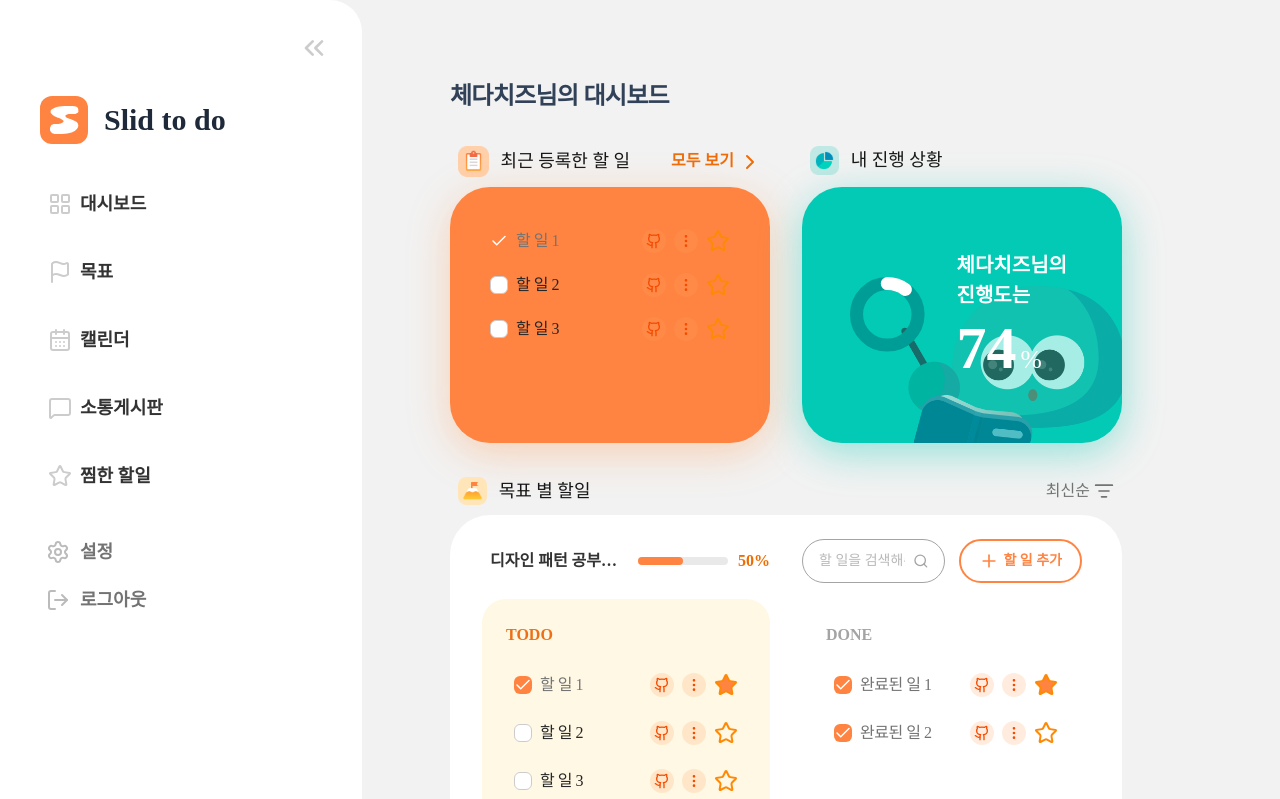
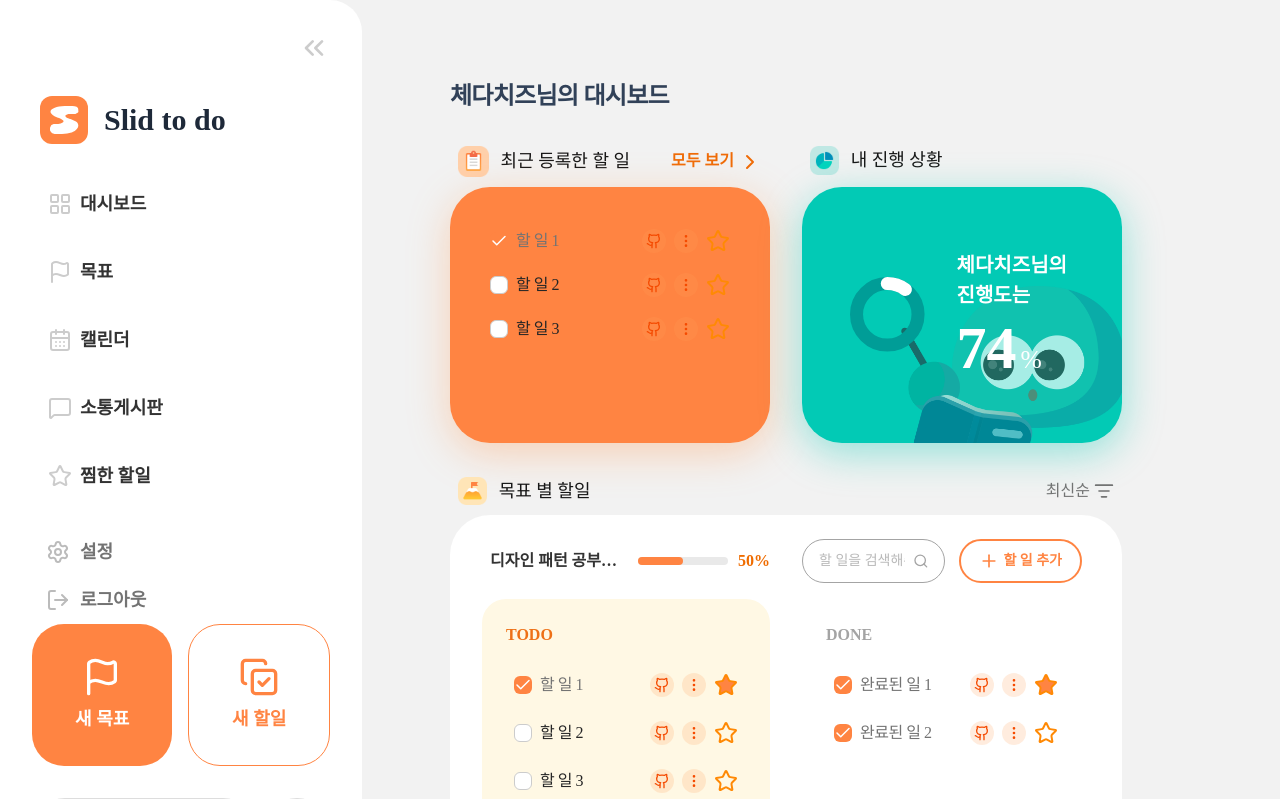
Before and after one commit to slidtodo/frontend, a Next.js app: page /dashboard in a window 1280 px wide. Shown: the top 799 px of the page. Built offline with nearby package versions, Linux system fonts and the light colour scheme.

Commit message:
Sidebar - hscreen 추가

```diff
--- a/src/shared/components/Sidebar/index.tsx
+++ b/src/shared/components/Sidebar/index.tsx
@@ -40,8 +40,9 @@ function SidebarDesktopTablet() {
   const menus = getMenus();
   return (
     <div
-      className={`flex flex-col justify-between rounded-tr-[32px] rounded-br-[32px] bg-white transition-all duration-300 ${isOpen ? 'min-w-[250px] p-4 lg:min-w-[362px] lg:p-8' : 'min-w-[80px] px-6 py-8'} `}
+      className={`rounded-tr-[32px] rounded-br-[32px] bg-white transition-all duration-300 ${isOpen ? 'min-w-[250px] lg:min-w-[362px]' : 'min-w-[80px]'} `}
     >
+      <div className={`flex h-screen flex-col justify-between ${isOpen ? 'p-4 lg:p-8' : 'px-6 py-8'} `}>
         <div className={`flex flex-col justify-center gap-4 lg:gap-8 ${isOpen ? 'items-end' : 'w-fit items-center'}`}>
           <button
             onClick={toggle}
@@ -49,7 +50,11 @@ function SidebarDesktopTablet() {
             aria-label={isOpen ? 'Collapse sidebar' : 'Expand sidebar'}
             aria-expanded={isOpen}
           >
-          <ChevronsRightIcon size={32} color="#CCC" className={`transition-transform ${isOpen ? 'rotate-180' : ''}`} />
+            <ChevronsRightIcon
+              size={32}
+              color="#CCC"
+              className={`transition-transform ${isOpen ? 'rotate-180' : ''}`}
+            />
           </button>
           <Link
             href="/dashboard"
@@ -136,8 +141,11 @@ function SidebarDesktopTablet() {
             >
               <BellIcon size={24} className="transition-transform group-hover:scale-110" />
               {/* 주황색 알람 점 */}
-            <div className={`absolute top-0.5 right-0.5 rounded-full bg-[#FF8442] ${isOpen ? 'h-3 w-3' : 'h-2 w-2'}`} />
+              <div
+                className={`absolute top-0.5 right-0.5 rounded-full bg-[#FF8442] ${isOpen ? 'h-3 w-3' : 'h-2 w-2'}`}
+              />
             </button>
+          </div>
         </div>
       </div>
     </div>
```
Lines whose indentation alone changed are shown as unchanged.
